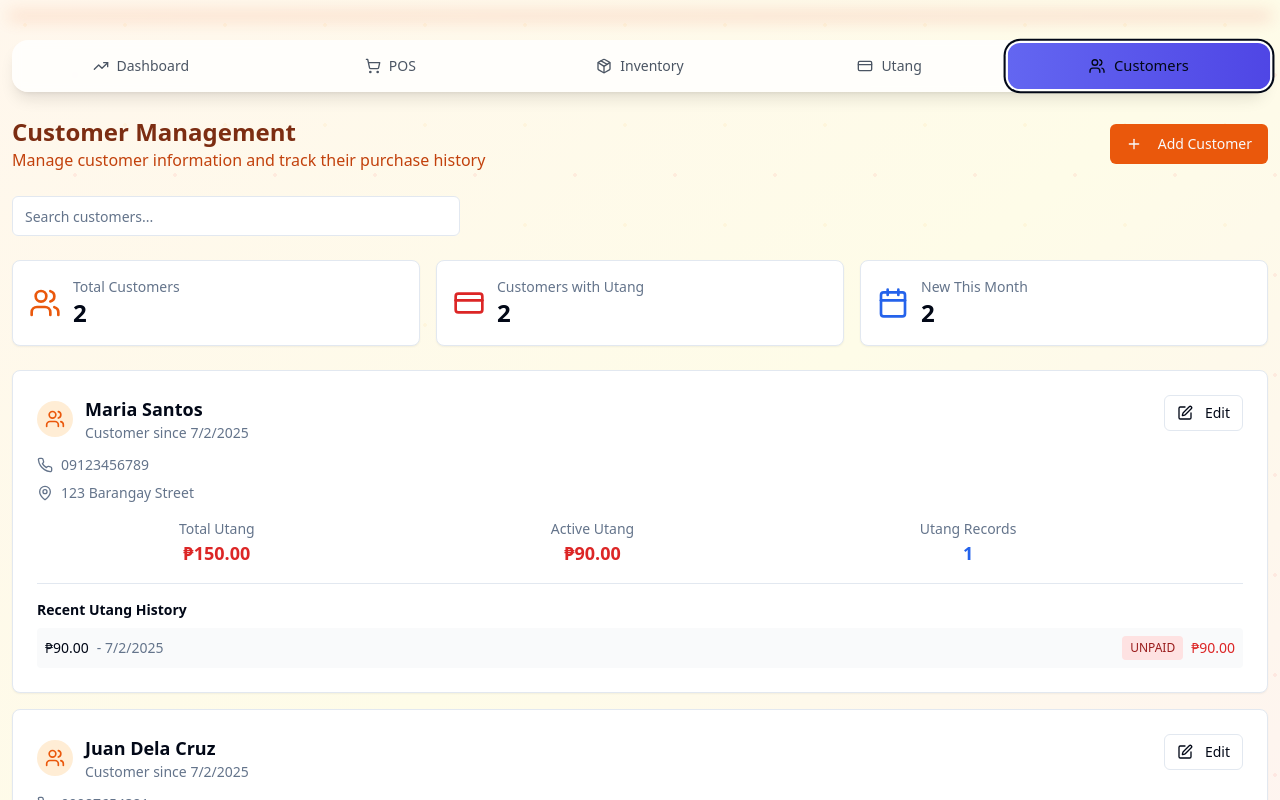
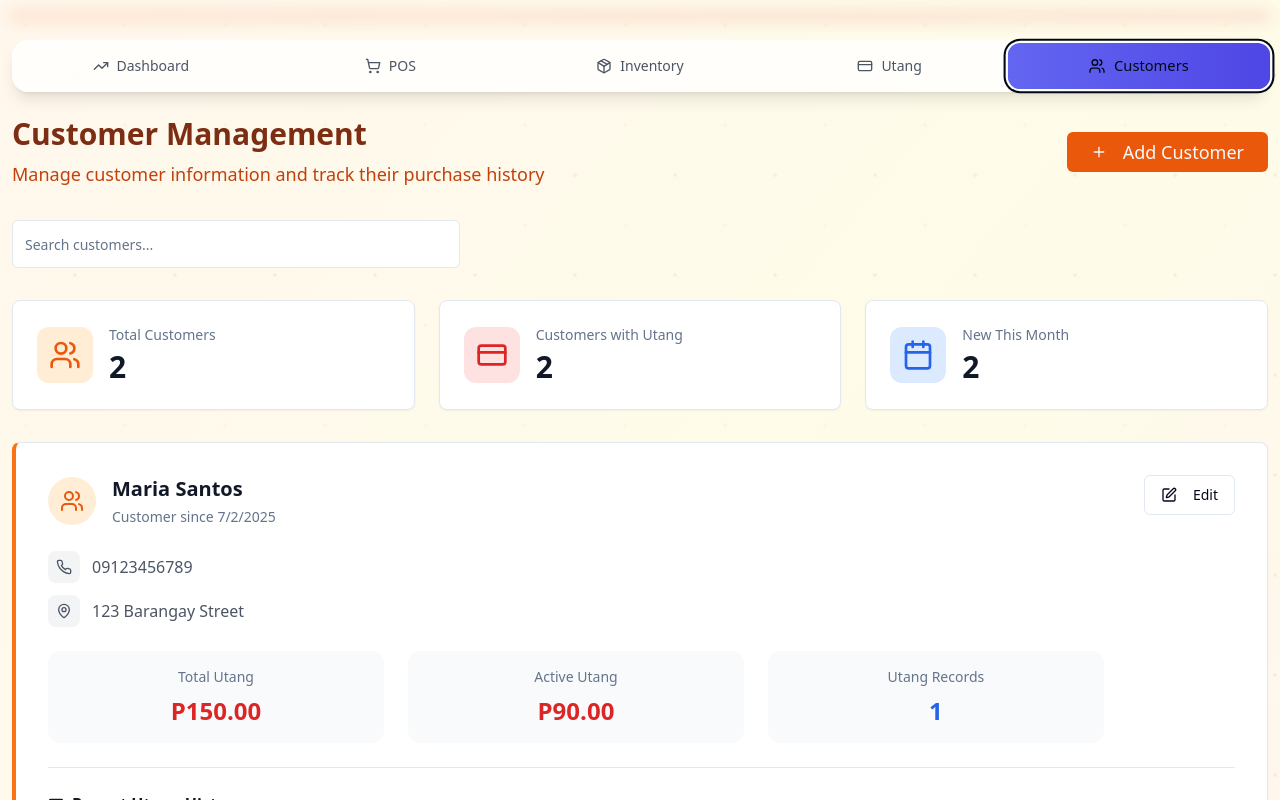
Before and after one commit to jsephandrade/tindahan-utang-tracker, a React (Vite) app: page / in a window 1280 px wide. Both pictures are taken after a click on the tab "Customers". Shown: the top 800 px of the page. Built offline with nearby package versions, Linux system fonts and the light colour scheme.

Commit message:
Enhance card elements
Improve spacing and visual appeal of cards.

```diff
--- a/src/components/CustomerManagement.tsx
+++ b/src/components/CustomerManagement.tsx
@@ -106,61 +106,64 @@ const CustomerManagement = () => {
   };
 
   return (
-    <div className="space-y-6">
+    <div className="space-y-8">
       {/* Header */}
       <div className="flex justify-between items-center">
-        <div>
-          <h2 className="text-2xl font-bold text-orange-900">Customer Management</h2>
-          <p className="text-orange-700">Manage customer information and track their purchase history</p>
+        <div className="space-y-2">
+          <h2 className="text-3xl font-bold text-orange-900">Customer Management</h2>
+          <p className="text-orange-700 text-lg">Manage customer information and track their purchase history</p>
         </div>
 
         <Dialog open={isAddDialogOpen} onOpenChange={setIsAddDialogOpen}>
           <DialogTrigger asChild>
-            <Button className="bg-orange-600 hover:bg-orange-700">
-              <Plus className="h-4 w-4 mr-2" />
+            <Button className="bg-orange-600 hover:bg-orange-700 px-6 py-3 text-lg">
+              <Plus className="h-5 w-5 mr-2" />
               Add Customer
             </Button>
           </DialogTrigger>
-          <DialogContent>
-            <DialogHeader>
-              <DialogTitle>Add New Customer</DialogTitle>
+          <DialogContent className="max-w-md">
+            <DialogHeader className="space-y-3">
+              <DialogTitle className="text-xl">Add New Customer</DialogTitle>
             </DialogHeader>
-            <div className="space-y-4">
-              <div>
-                <Label htmlFor="name">Customer Name *</Label>
+            <div className="space-y-6">
+              <div className="space-y-2">
+                <Label htmlFor="name" className="text-sm font-medium">Customer Name *</Label>
                 <Input
                   id="name"
                   value={customerForm.name}
                   onChange={(e) => setCustomerForm({ ...customerForm, name: e.target.value })}
                   placeholder="Enter customer name"
+                  className="h-11"
                 />
               </div>
 
-              <div>
-                <Label htmlFor="phone">Phone Number</Label>
+              <div className="space-y-2">
+                <Label htmlFor="phone" className="text-sm font-medium">Phone Number</Label>
                 <Input
                   id="phone"
                   value={customerForm.phone}
                   onChange={(e) => setCustomerForm({ ...customerForm, phone: e.target.value })}
                   placeholder="Enter phone number"
+                  className="h-11"
                 />
               </div>
 
-              <div>
-                <Label htmlFor="address">Address</Label>
+              <div className="space-y-2">
+                <Label htmlFor="address" className="text-sm font-medium">Address</Label>
                 <Input
                   id="address"
                   value={customerForm.address}
                   onChange={(e) => setCustomerForm({ ...customerForm, address: e.target.value })}
                   placeholder="Enter address"
+                  className="h-11"
                 />
               </div>
 
-              <div className="flex gap-2">
-                <Button onClick={handleAddCustomer} className="bg-orange-600 hover:bg-orange-700">
+              <div className="flex gap-3 pt-4">
+                <Button onClick={handleAddCustomer} className="bg-orange-600 hover:bg-orange-700 flex-1 h-11">
                   Add Customer
                 </Button>
-                <Button variant="outline" onClick={() => setIsAddDialogOpen(false)}>
+                <Button variant="outline" onClick={() => setIsAddDialogOpen(false)} className="flex-1 h-11">
                   Cancel
                 </Button>
               </div>
@@ -175,30 +178,35 @@ const CustomerManagement = () => {
           placeholder="Search customers..."
           value={searchTerm}
           onChange={(e) => setSearchTerm(e.target.value)}
+          className="h-12 text-lg"
         />
       </div>
 
       {/* Customer Stats */}
-      <div className="grid grid-cols-1 md:grid-cols-3 gap-4">
-        <Card>
-          <CardContent className="p-4">
-            <div className="flex items-center gap-3">
+      <div className="grid grid-cols-1 md:grid-cols-3 gap-6">
+        <Card className="hover:shadow-lg transition-shadow duration-200">
+          <CardContent className="p-6">
+            <div className="flex items-center gap-4">
+              <div className="bg-orange-100 p-3 rounded-xl">
                 <Users className="h-8 w-8 text-orange-600" />
-              <div>
-                <p className="text-sm text-muted-foreground">Total Customers</p>
-                <p className="text-2xl font-bold">{customers.length}</p>
+              </div>
+              <div className="space-y-1">
+                <p className="text-sm text-muted-foreground font-medium">Total Customers</p>
+                <p className="text-3xl font-bold text-gray-900">{customers.length}</p>
               </div>
             </div>
           </CardContent>
         </Card>
 
-        <Card>
-          <CardContent className="p-4">
-            <div className="flex items-center gap-3">
+        <Card className="hover:shadow-lg transition-shadow duration-200">
+          <CardContent className="p-6">
+            <div className="flex items-center gap-4">
+              <div className="bg-red-100 p-3 rounded-xl">
                 <CreditCard className="h-8 w-8 text-red-600" />
-              <div>
-                <p className="text-sm text-muted-foreground">Customers with Utang</p>
-                <p className="text-2xl font-bold">
+              </div>
+              <div className="space-y-1">
+                <p className="text-sm text-muted-foreground font-medium">Customers with Utang</p>
+                <p className="text-3xl font-bold text-gray-900">
                   {customers.filter(c => c.totalUtang > 0).length}
                 </p>
               </div>
@@ -206,13 +214,15 @@ const CustomerManagement = () => {
           </CardContent>
         </Card>
 
-        <Card>
-          <CardContent className="p-4">
-            <div className="flex items-center gap-3">
+        <Card className="hover:shadow-lg transition-shadow duration-200">
+          <CardContent className="p-6">
+            <div className="flex items-center gap-4">
+              <div className="bg-blue-100 p-3 rounded-xl">
                 <Calendar className="h-8 w-8 text-blue-600" />
-              <div>
-                <p className="text-sm text-muted-foreground">New This Month</p>
-                <p className="text-2xl font-bold">
+              </div>
+              <div className="space-y-1">
+                <p className="text-sm text-muted-foreground font-medium">New This Month</p>
+                <p className="text-3xl font-bold text-gray-900">
                   {customers.filter(c => {
                     const thisMonth = new Date().getMonth();
                     return c.createdAt.getMonth() === thisMonth;
@@ -225,12 +235,14 @@ const CustomerManagement = () => {
       </div>
 
       {/* Customers Grid */}
-      <div className="grid gap-4">
+      <div className="grid gap-6">
         {filteredCustomers.length === 0 ? (
-          <Card>
-            <CardContent className="p-8 text-center">
-              <Users className="h-12 w-12 mx-auto text-muted-foreground mb-4" />
-              <p className="text-muted-foreground">No customers found.</p>
+          <Card className="hover:shadow-lg transition-shadow duration-200">
+            <CardContent className="p-12 text-center">
+              <div className="bg-gray-100 w-16 h-16 rounded-full flex items-center justify-center mx-auto mb-4">
+                <Users className="h-8 w-8 text-muted-foreground" />
+              </div>
+              <p className="text-muted-foreground text-lg">No customers found.</p>
             </CardContent>
           </Card>
         ) : (
@@ -239,69 +251,78 @@ const CustomerManagement = () => {
             const activeUtang = getCustomerActiveUtang(customer.id);
 
             return (
-              <Card key={customer.id} className="hover:shadow-md transition-shadow">
-                <CardContent className="p-6">
-                  <div className="flex justify-between items-start">
-                    <div className="flex-1">
-                      <div className="flex items-center gap-3 mb-3">
-                        <div className="bg-orange-100 p-2 rounded-full">
-                          <Users className="h-5 w-5 text-orange-600" />
+              <Card key={customer.id} className="hover:shadow-lg transition-all duration-200 border-l-4 border-l-orange-500">
+                <CardContent className="p-8">
+                  <div className="flex justify-between items-start gap-6">
+                    <div className="flex-1 space-y-6">
+                      {/* Customer Header */}
+                      <div className="flex items-center gap-4">
+                        <div className="bg-orange-100 p-3 rounded-full">
+                          <Users className="h-6 w-6 text-orange-600" />
                         </div>
-                        <div>
-                          <h3 className="text-lg font-semibold">{customer.name}</h3>
+                        <div className="space-y-1">
+                          <h3 className="text-xl font-bold text-gray-900">{customer.name}</h3>
                           <p className="text-sm text-muted-foreground">
                             Customer since {customer.createdAt.toLocaleDateString()}
                           </p>
                         </div>
                       </div>
 
-                      <div className="space-y-2 mb-4">
+                      {/* Contact Information */}
+                      <div className="space-y-3">
                         {customer.phone && (
-                          <div className="flex items-center gap-2 text-sm text-muted-foreground">
+                          <div className="flex items-center gap-3 text-gray-600">
+                            <div className="bg-gray-100 p-2 rounded-lg">
                               <Phone className="h-4 w-4" />
-                            {customer.phone}
+                            </div>
+                            <span className="font-medium">{customer.phone}</span>
                           </div>
                         )}
 
                         {customer.address && (
-                          <div className="flex items-center gap-2 text-sm text-muted-foreground">
+                          <div className="flex items-center gap-3 text-gray-600">
+                            <div className="bg-gray-100 p-2 rounded-lg">
                               <MapPin className="h-4 w-4" />
-                            {customer.address}
+                            </div>
+                            <span className="font-medium">{customer.address}</span>
                           </div>
                         )}
                       </div>
 
-                      <div className="grid grid-cols-3 gap-4 text-center">
-                        <div>
-                          <p className="text-sm text-muted-foreground">Total Utang</p>
-                          <p className={`text-lg font-bold ${customer.totalUtang > 0 ? 'text-red-600' : 'text-green-600'}`}>
-                            ₱{customer.totalUtang.toFixed(2)}
+                      {/* Financial Summary */}
+                      <div className="grid grid-cols-3 gap-6">
+                        <div className="text-center p-4 bg-gray-50 rounded-xl">
+                          <p className="text-sm text-muted-foreground font-medium mb-2">Total Utang</p>
+                          <p className={`text-2xl font-bold ${customer.totalUtang > 0 ? 'text-red-600' : 'text-green-600'}`}>
+                            P{customer.totalUtang.toFixed(2)}
                           </p>
                         </div>
 
-                        <div>
-                          <p className="text-sm text-muted-foreground">Active Utang</p>
-                          <p className={`text-lg font-bold ${activeUtang > 0 ? 'text-red-600' : 'text-green-600'}`}>
-                            ₱{activeUtang.toFixed(2)}
+                        <div className="text-center p-4 bg-gray-50 rounded-xl">
+                          <p className="text-sm text-muted-foreground font-medium mb-2">Active Utang</p>
+                          <p className={`text-2xl font-bold ${activeUtang > 0 ? 'text-red-600' : 'text-green-600'}`}>
+                            P{activeUtang.toFixed(2)}
                           </p>
                         </div>
 
-                        <div>
-                          <p className="text-sm text-muted-foreground">Utang Records</p>
-                          <p className="text-lg font-bold text-blue-600">
+                        <div className="text-center p-4 bg-gray-50 rounded-xl">
+                          <p className="text-sm text-muted-foreground font-medium mb-2">Utang Records</p>
+                          <p className="text-2xl font-bold text-blue-600">
                             {utangHistory.length}
                           </p>
                         </div>
                       </div>
                     </div>
 
+                    {/* Edit Button */}
                     <div className="ml-4">
                       <Button
                         variant="outline"
                         size="sm"
                         onClick={() => openEditDialog(customer)}
+                        className="h-10 px-4 hover:bg-orange-50 hover:border-orange-300"
                       >
-                        <Edit className="h-4 w-4 mr-1" />
+                        <Edit className="h-4 w-4 mr-2" />
                         Edit
                       </Button>
                     </div>
@@ -309,23 +330,31 @@ const CustomerManagement = () => {
 
                   {/* Recent Utang History */}
                   {utangHistory.length > 0 && (
-                    <div className="border-t pt-4 mt-4">
-                      <h4 className="font-semibold mb-2 text-sm">Recent Utang History</h4>
-                      <div className="space-y-1">
+                    <div className="border-t pt-6 mt-6">
+                      <h4 className="font-semibold mb-4 text-gray-900 flex items-center gap-2">
+                        <CreditCard className="h-4 w-4" />
+                        Recent Utang History
+                      </h4>
+                      <div className="space-y-3">
                         {utangHistory.slice(0, 3).map((record) => {
                           const totalPaid = record.payments.reduce((sum, p) => sum + p.amount, 0);
                           const balance = record.amount - totalPaid;
 
                           return (
-                            <div key={record.id} className="flex justify-between items-center text-sm bg-gray-50 p-2 rounded">
-                              <div>
-                                <span className="font-medium">₱{record.amount.toFixed(2)}</span>
-                                <span className="text-muted-foreground ml-2">
-                                  - {record.createdAt.toLocaleDateString()}
+                            <div key={record.id} className="flex justify-between items-center p-4 bg-white border border-gray-200 rounded-lg hover:shadow-sm transition-shadow">
+                              <div className="space-y-1">
+                                <div className="flex items-center gap-2">
+                                  <span className="font-semibold text-lg">P{record.amount.toFixed(2)}</span>
+                                  <span className="text-muted-foreground">
+                                    • {record.createdAt.toLocaleDateString()}
                                   </span>
                                 </div>
-                              <div className="flex items-center gap-2">
-                                <span className={`px-2 py-1 rounded text-xs font-medium ${
+                                {record.description && (
+                                  <p className="text-sm text-gray-600">{record.description}</p>
+                                )}
+                              </div>
+                              <div className="flex items-center gap-3 text-right">
+                                <span className={`px-3 py-1 rounded-full text-sm font-medium ${
                                   record.status === 'paid'
                                     ? 'bg-green-100 text-green-800'
                                     : record.status === 'partial'
@@ -335,8 +364,8 @@ const CustomerManagement = () => {
                                   {record.status.toUpperCase()}
                                 </span>
                                 {balance > 0 && (
-                                  <span className="text-red-600 font-medium">
-                                    ₱{balance.toFixed(2)}
+                                  <span className="text-red-600 font-semibold text-lg">
+                                    P{balance.toFixed(2)}
                                   </span>
                                 )}
                               </div>
@@ -345,9 +374,11 @@ const CustomerManagement = () => {
                         })}
 
                         {utangHistory.length > 3 && (
-                          <p className="text-xs text-muted-foreground text-center mt-2">
+                          <div className="text-center py-3">
+                            <p className="text-sm text-muted-foreground bg-gray-50 rounded-lg py-2 px-4 inline-block">
                               ... and {utangHistory.length - 3} more records
                             </p>
+                          </div>
                         )}
                       </div>
                     </div>
@@ -361,46 +392,49 @@ const CustomerManagement = () => {
 
       {/* Edit Dialog */}
       <Dialog open={isEditDialogOpen} onOpenChange={setIsEditDialogOpen}>
-        <DialogContent>
-          <DialogHeader>
-            <DialogTitle>Edit Customer</DialogTitle>
+        <DialogContent className="max-w-md">
+          <DialogHeader className="space-y-3">
+            <DialogTitle className="text-xl">Edit Customer</DialogTitle>
           </DialogHeader>
-          <div className="space-y-4">
-            <div>
-              <Label htmlFor="edit-name">Customer Name *</Label>
+          <div className="space-y-6">
+            <div className="space-y-2">
+              <Label htmlFor="edit-name" className="text-sm font-medium">Customer Name *</Label>
               <Input
                 id="edit-name"
                 value={customerForm.name}
                 onChange={(e) => setCustomerForm({ ...customerForm, name: e.target.value })}
                 placeholder="Enter customer name"
+                className="h-11"
               />
             </div>
 
-            <div>
-              <Label htmlFor="edit-phone">Phone Number</Label>
+            <div className="space-y-2">
+              <Label htmlFor="edit-phone" className="text-sm font-medium">Phone Number</Label>
               <Input
                 id="edit-phone"
                 value={customerForm.phone}
                 onChange={(e) => setCustomerForm({ ...customerForm, phone: e.target.value })}
                 placeholder="Enter phone number"
+                className="h-11"
               />
             </div>
 
-            <div>
-              <Label htmlFor="edit-address">Address</Label>
+            <div className="space-y-2">
+              <Label htmlFor="edit-address" className="text-sm font-medium">Address</Label>
               <Input
                 id="edit-address"
                 value={customerForm.address}
                 onChange={(e) => setCustomerForm({ ...customerForm, address: e.target.value })}
                 placeholder="Enter address"
+                className="h-11"
               />
             </div>
 
-            <div className="flex gap-2">
-              <Button onClick={handleEditCustomer} className="bg-orange-600 hover:bg-orange-700">
+            <div className="flex gap-3 pt-4">
+              <Button onClick={handleEditCustomer} className="bg-orange-600 hover:bg-orange-700 flex-1 h-11">
                 Update Customer
               </Button>
-              <Button variant="outline" onClick={() => setIsEditDialogOpen(false)}>
+              <Button variant="outline" onClick={() => setIsEditDialogOpen(false)} className="flex-1 h-11">
                 Cancel
               </Button>
             </div>
```
Lines whose indentation alone changed are shown as unchanged.
